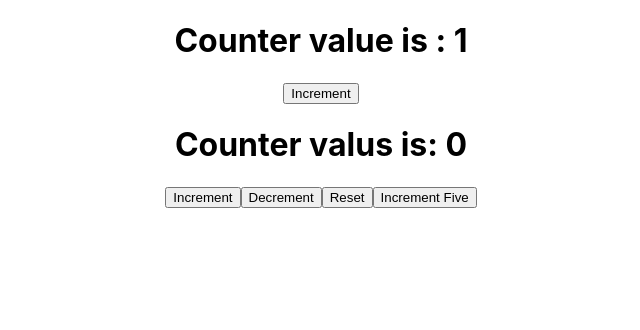
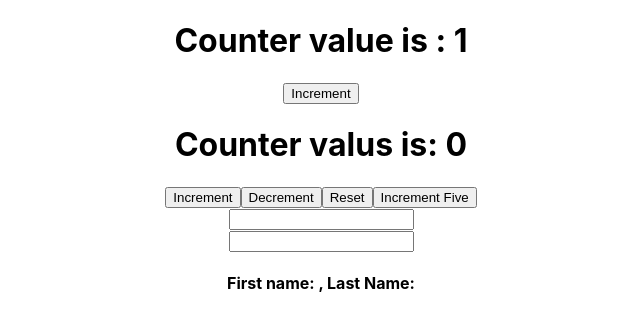
Before and after one commit to fawad1997/ReacHooks, a React (Create React App) app: page / in a window 1280 px wide. Shown: the top 330 px of the page, without its empty margins (319-959 px from the left). Built offline with nearby package versions, Linux system fonts and the light colour scheme.

Commit message:
useState with Objects+Form

```diff
--- a/src/App.js
+++ b/src/App.js
@@ -2,12 +2,14 @@ import React from 'react';
 import './App.css';
 import HookCounterOne from './components/usestate/HookCounterOne';
 import HookCounterTwo from './components/usestate/HookCounterTwo';
+import HookObjectThree from './components/usestate/HookObjectThree';
 
 function App() {
   return (
     <div className="App">
-     <HookCounterOne />
-     <HookCounterTwo />
+      <HookCounterOne />
+      <HookCounterTwo />
+      <HookObjectThree />
     </div>
   );
 }
--- /dev/null
+++ b/src/components/usestate/HookObjectThree.js
@@ -0,0 +1,17 @@
+import React, { useState } from 'react'
+
+function HookObjectThree() {
+    const [name, setname] = useState({firstName:'',lastName:''})
+    return (
+        <div>
+            <form>
+            <input type="text" value={name.firstName} onChange={(e)=>setname({...name,firstName:e.target.value})} />
+            <br/>
+            <input type="text" value={name.lastName} onChange={(e)=>setname({...name,lastName:e.target.value})} />
+            </form>
+            <h4>First name: {name.firstName}, Last Name:{name.lastName}</h4>
+        </div>
+    )
+}
+
+export default HookObjectThree
```
